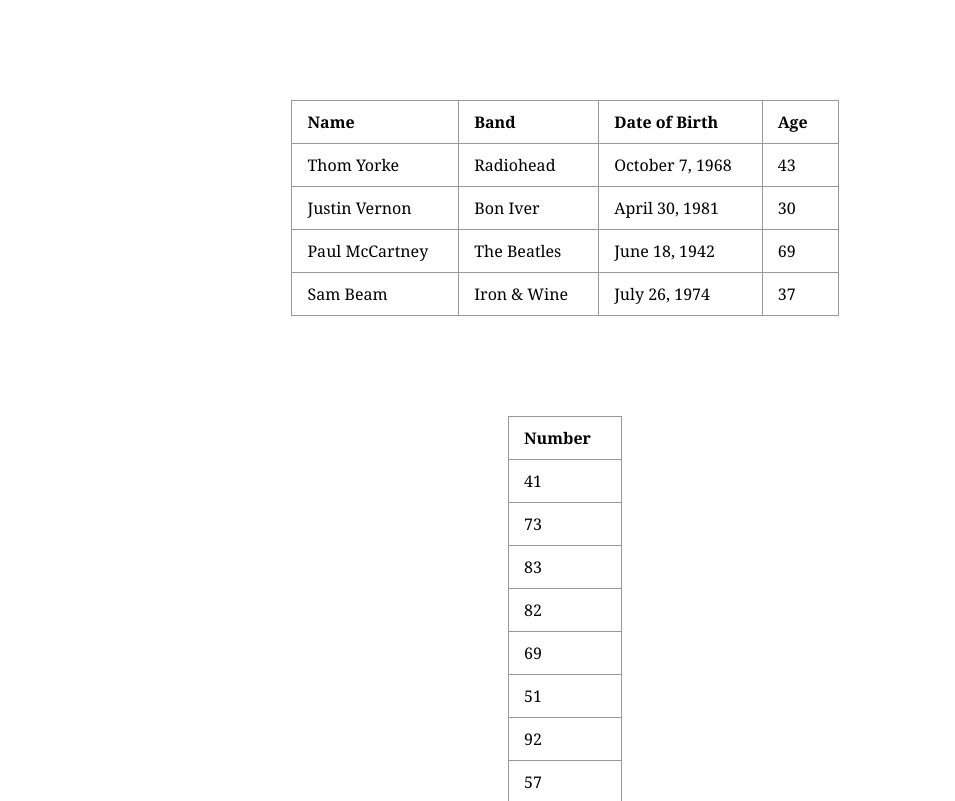
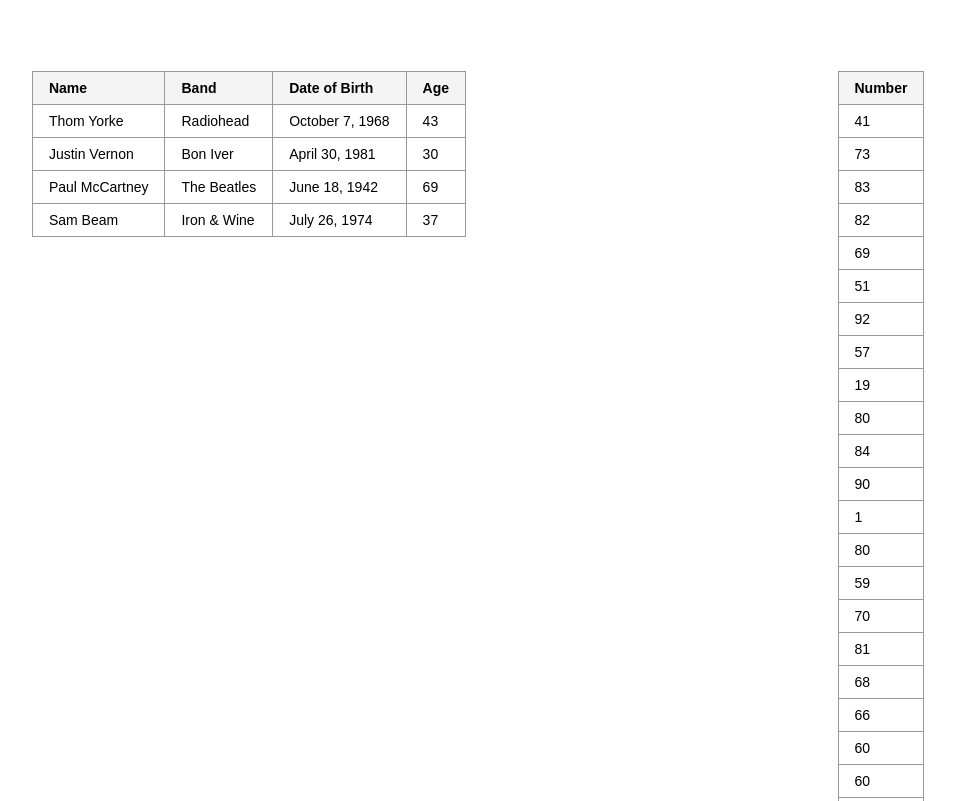
Before and after one commit to kylefox/jquery-tablesort, a plain HTML site: page index.html in a window 1280 px wide. Shown: the top 801 px of the page, without its empty margins (75-1030 px from the left). Drawn offline with nearby package versions, Linux system fonts and the light colour scheme.

Commit message:
cleanup example

```diff
--- a/index.html
+++ b/index.html
@@ -3,20 +3,28 @@
 	<title></title>
 	<style type="text/css">
 	body {
-		font: normal 16px/24px Georgia, serif;
+		font: normal 14px/21px Arial, serif;
+	}
+	.example {
+		float: left;
+		width: 40%;
+		margin: 5%;
 	}
 	table {
 		font-size: 1em;
 		border-collapse: collapse;
-		margin: 100px auto;
+		margin: 0 auto
 	}
 	table, th, td {
 		border: 1px solid #999;
-		padding: 10px 30px 10px 15px;
+		padding: 8px 16px;
 		text-align: left;
 	}
+	th {
+		background: #f4f4f4;
+	}
 	th.sorted {
-		background: #eee;
+		background: #d4d4d4;
 	}
 
 	th.ascending:after {
@@ -30,6 +38,7 @@
 </head>
 <body>
 
+<div class="example ex-1">
 	<table>
 		<thead>
 			<tr>
@@ -66,26 +75,26 @@
 			</tr>
 		</tbody>
 	</table>
+</div>
 
+<div class="example ex-2"></div>
 
 <script src="http://code.jquery.com/jquery-latest.min.js"></script>
 <script src="jquery.tablesort.js"></script>
 <script type="text/javascript">
-
-	var sort;
 
 	$(function() {
 
 		var table = $('<table></table>');
 		table.append('<thead><tr><th class="number">Number</th></tr></thead>');
 		var tbody = $('<tbody></tbody>');
-		for(var i = 0; i<500; i++) {
+		for(var i = 0; i<100; i++) {
 			tbody.append('<tr><td>' + Math.floor(Math.random() * 100) + '</td></tr>');
 		}
 		table.append(tbody);
-		$('body').append(table);
+		$('.example.ex-2').append(table);
 
-		sort = $('table').tablesort().data('tablesort');
+		$('table').tablesort().data('tablesort');
 
 		$('thead th.number').data('sortBy', function(th, td, sorter) {
 			return parseInt(td.text(), 10);
```
Lines whose indentation alone changed are shown as unchanged.
